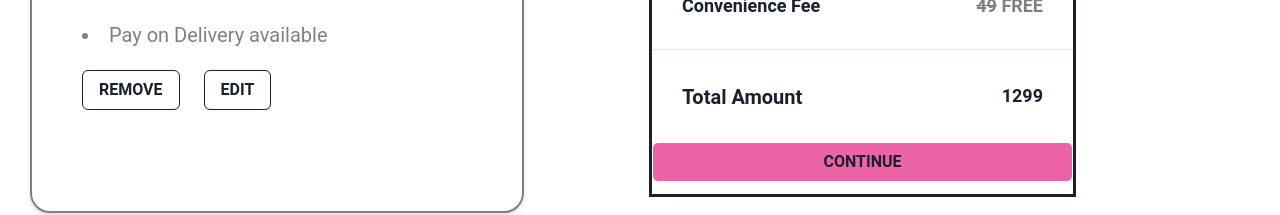
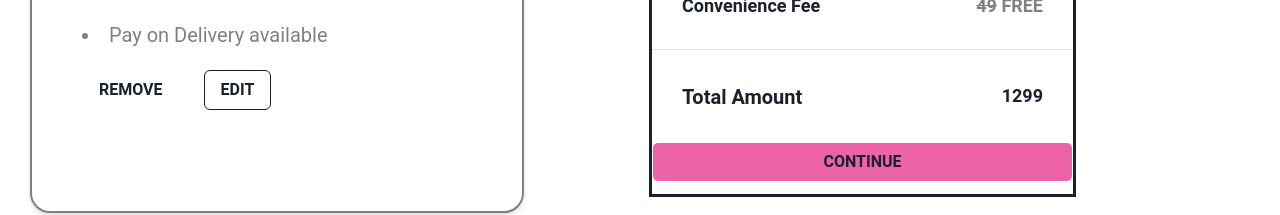
Before and after one commit to GreatA-Maker/dangerous-existence-9477, a React (Create React App) app in the folder frontend/: page / in a window 1280 px wide. Shown: the part 423-638 px from the top of the page. Built offline with nearby package versions, Linux system fonts and the light colour scheme.

Commit message:
added address reponsive and backend

```diff
--- a/frontend/src/Pages/AddressPage/Address.jsx
+++ b/frontend/src/Pages/AddressPage/Address.jsx
@@ -105,7 +105,7 @@ const Address = () => {
               </Box>
 
               <ButtonGroup gap="4" ml="50px">
-                <Button border={'1px solid'} bg="white">
+                <Button border={'1px solid white'} bg="white">
                   REMOVE
                 </Button>
                 <Button border={'1px solid'} bg="white">
```
